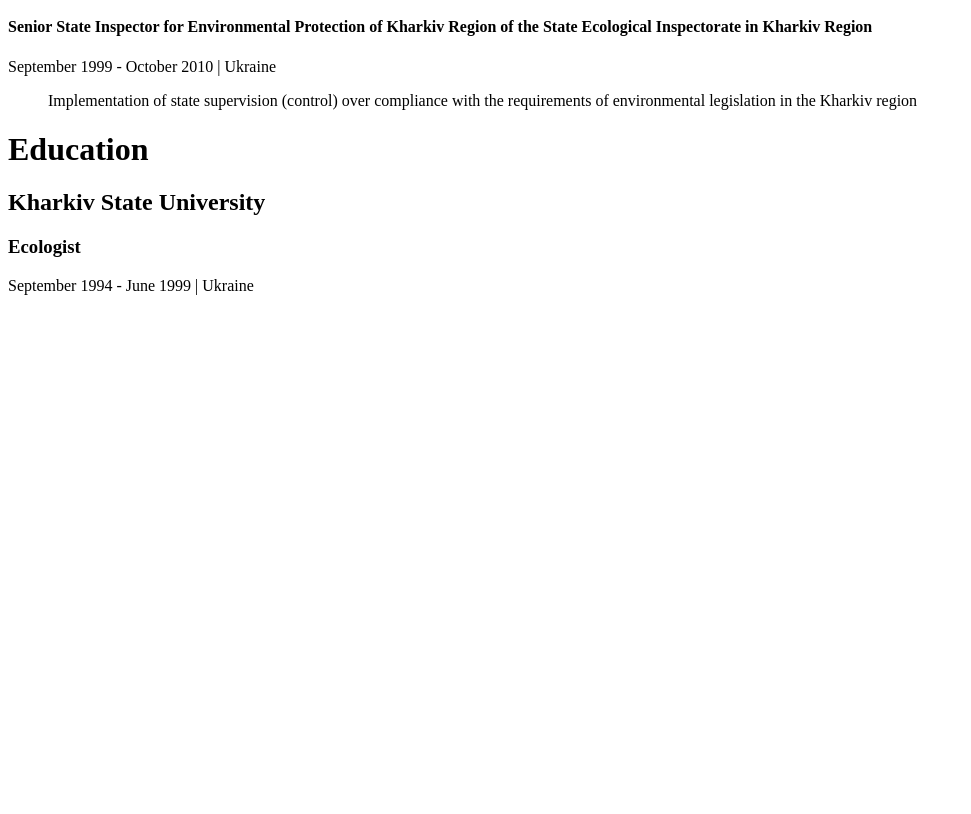
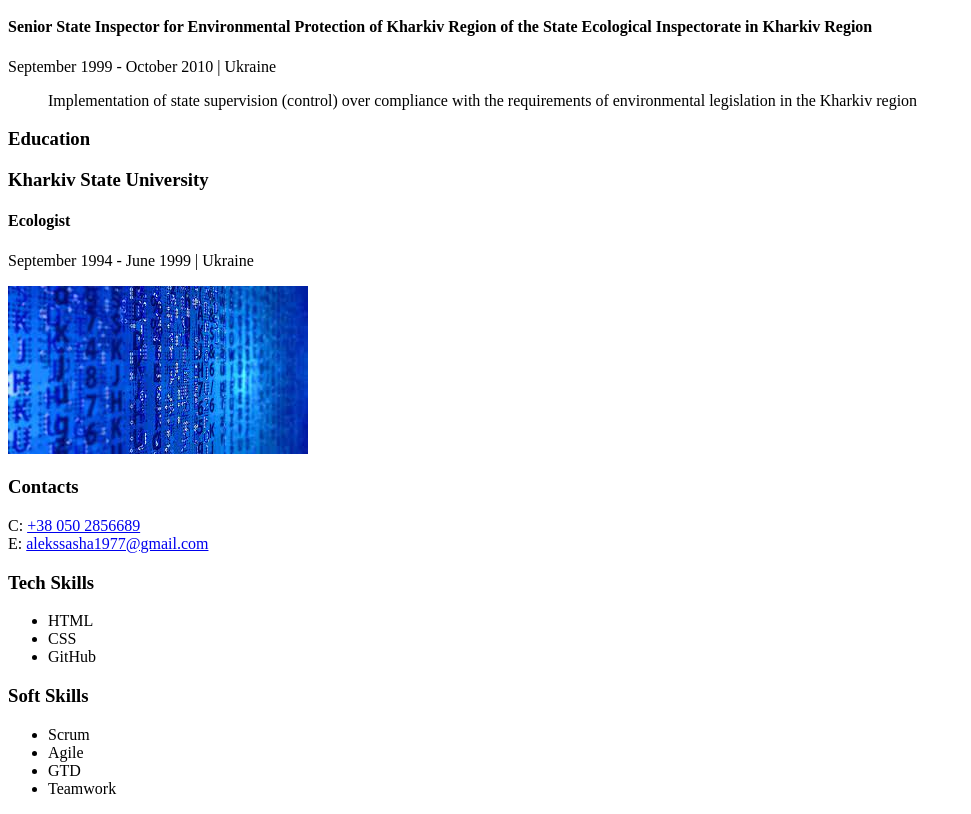
Before and after one commit to AleksandrStar/my-resume, a plain HTML site: page index.html in a window 1280 px wide. Shown: the part 509-1323 px from the top of the page, without its empty margins (0-971 px from the left). Before the commit the page ends 820 px from the top, so only its background shows below. Drawn offline with Linux system fonts and the light colour scheme.

Commit message:
sidebar и некоторые правки в разделы образования и работы

```diff
--- a/index.html
+++ b/index.html
@@ -10,6 +10,8 @@
 
     <!-- mein container-->
     <div>
+        <!-- mein content sections-->
+        <div>
             <!-- about me section-->
             <div>
 
@@ -19,7 +21,7 @@
                 <p>Learning and practicing HTML+CSS</p>
             </div>
 
-        <!--my working sections-->
+            <!--my working sections sections-->
             <div>
                 <h3>my works</h3>
 
@@ -70,15 +72,56 @@
                         Kharkiv region
                     </ul>
                 </div>
+            </div>
+                <!--My education setctions-->
+                <div>
+                    <h3>Education</h3>
+                    <h3>Kharkiv State University</h3>
+                    <h4>Ecologist</h4>
+                    <p>September 1994 - June 1999 | Ukraine</p>
+                </div>
 
-            <!--My education 1-->
+        </div>
+
+        <!-- sidebar setctions-->
+        <aside>
+            <img src="img/download.jpg" alt="photo">
+
+            <!-- contacts setctions-->
             <div>
-                <h1>Education</h1>
-                <h2>Kharkiv State University</h2>
-                <h3>Ecologist</h3>
-                <p>September 1994 - June 1999 | Ukraine</p>
+                <h3>Contacts</h3>
+                <div>
+                    <span>C:</span>
+                    <a href="tel:+380502856689">+38 050 2856689</a>
+                </div>
+                <div>
+                    <span>E:</span>
+                    <a href="malto:alekssasha1977@gmail.com">alekssasha1977@gmail.com</a>
                 </div>
             </div>
 
+            <!-- tech skills setctions-->
+            <div>
+                <h3>Tech Skills</h3>
+                <ul>
+                    <li>HTML</li>
+                    <li>CSS</li>
+                    <li>GitHub</li>
+                 </ul>
+            </div>
+
+            <!-- soft skills setctions-->
+            <div>
+                <h3>Soft Skills</h3>
+                <ul>
+                    <li>Scrum</li>
+                    <li>Agile</li>
+                    <li>GTD</li>
+                    <li>Teamwork</li>
+                </ul>
+            </div>
+
+        </aside>
+    </div>
 </body>
 </html>
```
Also changed, not shown: img/download.jpg (added). Lines whose indentation alone changed are shown as unchanged.
